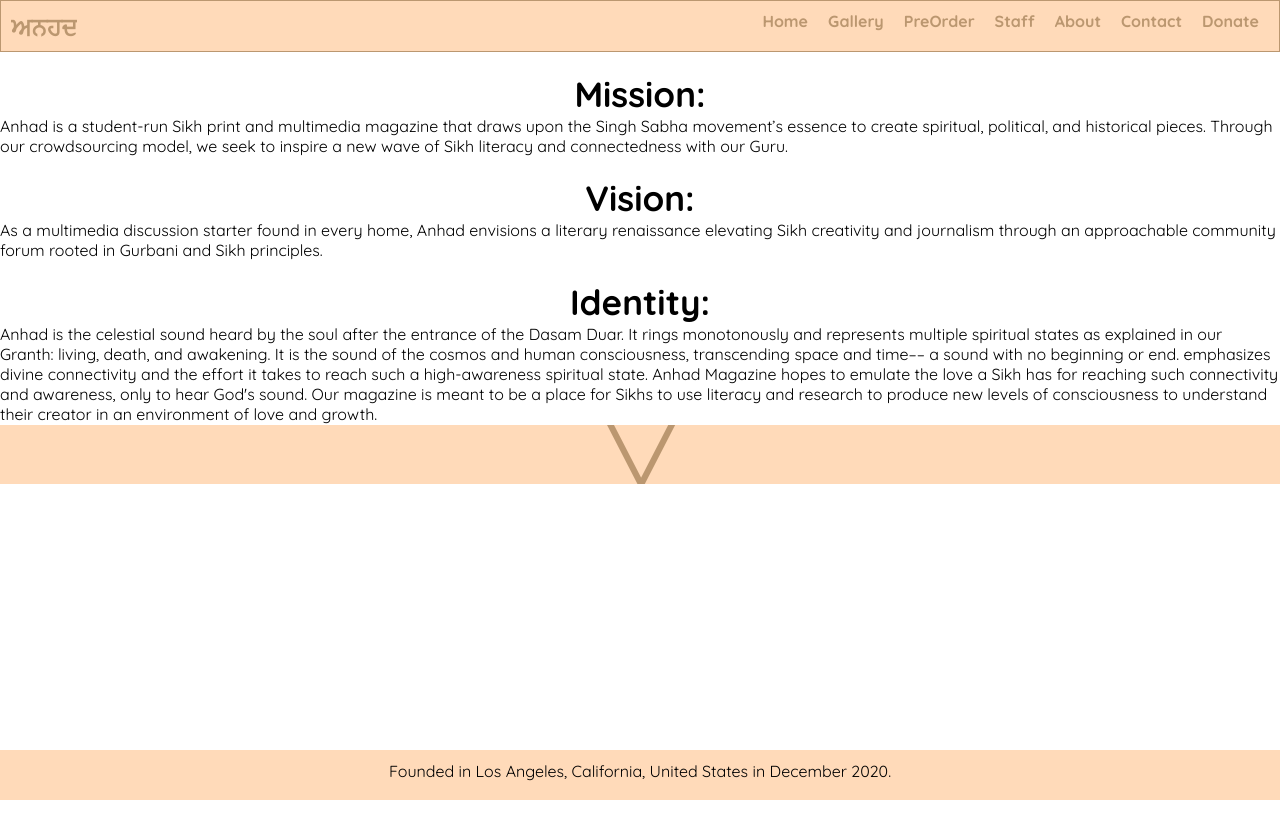
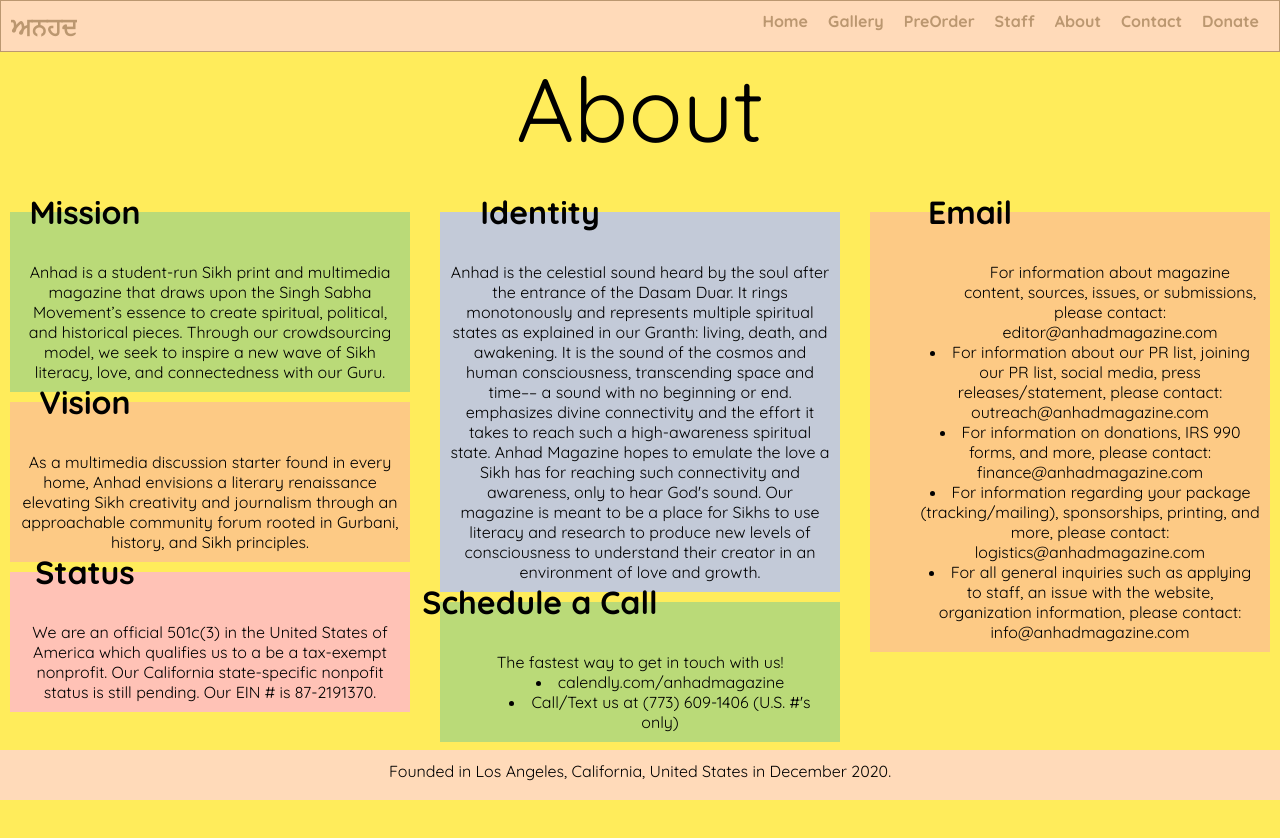
Before and after one commit to SimardeepSG/anhadnewsmag, a React (Create React App) app in the folder Client/: page /about in a window 1280 px wide. Shown: the top 838 px of the page. Before the commit the page ends 800 px from the top, so only its background shows below. Built offline with nearby package versions, Linux system fonts and the light colour scheme.

Commit message:
about page formatting - needs a lot more work, but the foundation is there

```diff
--- a/Client/src/About.js
+++ b/Client/src/About.js
@@ -1,37 +1,110 @@
 import Varrow from "./Varrow";
+import "./styles/about.css";
 
 const About = () => {
   return (
-    <div>
-      <h1>Mission: </h1>
+    <div className="aboutencompassingall">
+      <div className="abouttitle">About</div>
+      <div className="aboutmainbody">
+        <div className="aboutcolumn1">
+          <div className="aboutmission">
+            <h1>Mission</h1>
             <p>
-        Anhad is a student-run Sikh print and multimedia magazine that draws
-        upon the Singh Sabha movement’s essence to create spiritual, political,
-        and historical pieces. Through our crowdsourcing model, we seek to
-        inspire a new wave of Sikh literacy and connectedness with our Guru.{" "}
+              Anhad is a student-run Sikh print and multimedia magazine that
+              draws upon the Singh Sabha Movement’s essence to create spiritual,
+              political, and historical pieces. Through our crowdsourcing model,
+              we seek to inspire a new wave of Sikh literacy, love, and
+              connectedness with our Guru.
             </p>
-      <h1>Vision: </h1>
+          </div>
+
+          <div className="aboutvision">
+            <h1>Vision</h1>
             <p>
-        As a multimedia discussion starter found in every home, Anhad envisions
-        a literary renaissance elevating Sikh creativity and journalism through
-        an approachable community forum rooted in Gurbani and Sikh principles.
+              As a multimedia discussion starter found in every home, Anhad
+              envisions a literary renaissance elevating Sikh creativity and
+              journalism through an approachable community forum rooted in
+              Gurbani, history, and Sikh principles.
             </p>
-      <h1>Identity: </h1>
+          </div>
+          <div className="aboutstatus">
+            <h1>Status</h1>
             <p>
-        {" "}
-        Anhad is the celestial sound heard by the soul after the entrance of the
-        Dasam Duar. It rings monotonously and represents multiple spiritual
-        states as explained in our Granth: living, death, and awakening. It is
-        the sound of the cosmos and human consciousness, transcending space and
-        time–– a sound with no beginning or end. emphasizes divine connectivity
-        and the effort it takes to reach such a high-awareness spiritual state.
-        Anhad Magazine hopes to emulate the love a Sikh has for reaching such
-        connectivity and awareness, only to hear God's sound. Our magazine is
-        meant to be a place for Sikhs to use literacy and research to produce
-        new levels of consciousness to understand their creator in an
-        environment of love and growth.
+              We are an official 501c(3) in the United States of America which
+              qualifies us to a be a tax-exempt nonprofit. Our California
+              state-specific nonpofit status is still pending. Our EIN # is
+              87-2191370.
             </p>
-      <Varrow></Varrow>
+          </div>
+        </div>
+        {/* --------------------------------------- */}
+        <div className="aboutcolumn2">
+          <div className="aboutidentity">
+            <h1>Identity</h1>
+            <p>
+              Anhad is the celestial sound heard by the soul after the entrance
+              of the Dasam Duar. It rings monotonously and represents multiple
+              spiritual states as explained in our Granth: living, death, and
+              awakening. It is the sound of the cosmos and human consciousness,
+              transcending space and time–– a sound with no beginning or end.
+              emphasizes divine connectivity and the effort it takes to reach
+              such a high-awareness spiritual state. Anhad Magazine hopes to
+              emulate the love a Sikh has for reaching such connectivity and
+              awareness, only to hear God's sound. Our magazine is meant to be a
+              place for Sikhs to use literacy and research to produce new levels
+              of consciousness to understand their creator in an environment of
+              love and growth.
+            </p>
+          </div>
+          <div className="aboutschedulecall">
+            <h1>Schedule a Call</h1>
+            <p>
+              The fastest way to get in touch with us!
+              <ul>
+                <li>calendly.com/anhadmagazine </li>
+                <li>Call/Text us at (773) 609-1406 (U.S. #'s only)</li>
+              </ul>
+            </p>
+          </div>
+        </div>
+        {/* ------------------------------------------- */}
+
+        <div className="aboutcolumn3">
+          <div className="aboutemail">
+            <h1>Email</h1>
+            <ul>
+              <ul>
+                For information about magazine content, sources, issues, or
+                submissions, please contact: editor@anhadmagazine.com
+              </ul>
+
+              <li>
+                For information about our PR list, joining our PR list, social
+                media, press releases/statement, please contact:
+                outreach@anhadmagazine.com
+              </li>
+
+              <li>
+                For information on donations, IRS 990 forms, and more, please
+                contact: finance@anhadmagazine.com
+              </li>
+
+              <li>
+                For information regarding your package (tracking/mailing),
+                sponsorships, printing, and more, please contact:
+                logistics@anhadmagazine.com
+              </li>
+
+              <li>
+                For all general inquiries such as applying to staff, an issue
+                with the website, organization information, please contact:
+                info@anhadmagazine.com
+              </li>
+            </ul>
+          </div>
+        </div>
+        {/* ----------------------------------- */}
+      </div>
     </div>
   );
 };
--- /dev/null
+++ b/Client/src/styles/about.css
@@ -0,0 +1,83 @@
+ul {
+    list-style-position: inside;
+ }
+
+ .aboutmainbody h1 {
+
+     transform: translate(-100px, -30px);
+     overflow: visible;
+ }
+
+ .aboutmainbody .aboutcolumn1 h1 {
+    transform: translate(-125px, -30px);
+    overflow: visible;
+}
+
+ .aboutmainbody div {
+     overflow: visible;
+     padding: 10px;
+ }
+
+ .aboutmainbody {
+     padding-top: 3vw;
+     overflow: visible;
+ }
+.abouttitle {
+    background-color: #ffec5b;
+    text-align: center;
+    font-size: 7vw;
+
+
+}
+ .aboutmainbody{
+    display: flex;
+    flex-direction: row;
+    background-color: #ffec5b;
+    column-gap: 10px;
+    flex-grow: 1;
+    flex-basis: 150px;
+    justify-content: space-evenly;
+    height: 100vw;
+    z-index: 1;
+ }
+
+ .aboutcolumn1, .aboutcolumn2, .aboutcolumn3 {
+     display: flex;
+     flex-direction: column;
+     justify-content: flex-start;
+     row-gap: 10px;
+     flex: 1 1 0;
+     flex-grow: 1;
+    text-align: center;
+
+
+
+ }
+
+ .aboutmission, .aboutidentity, .aboutemail {
+     order: 1;
+ }
+
+ .aboutvision, .aboutschedulecall {
+     order: 2;
+ }
+
+ .aboutstatus {
+     order: 3;
+ }
+
+ .aboutmission, .aboutschedulecall {
+     background-color: #bada78;
+ }
+
+ .aboutvision, .aboutemail {
+     background-color: #fdca85;
+ }
+
+ .aboutidentity {
+     background-color: #c3cad8;
+ }
+
+ .aboutstatus {
+     background-color: #ffc2b6;
+ }
--- a/Client/src/styles/preorder.css
+++ b/Client/src/styles/preorder.css
@@ -7,7 +7,7 @@
 
 
 
-h1{
+.preorderbody h1{
     text-align: center;
     font-size: 35px;
     margin-top: 20px;
```
Lines whose indentation alone changed are shown as unchanged.
